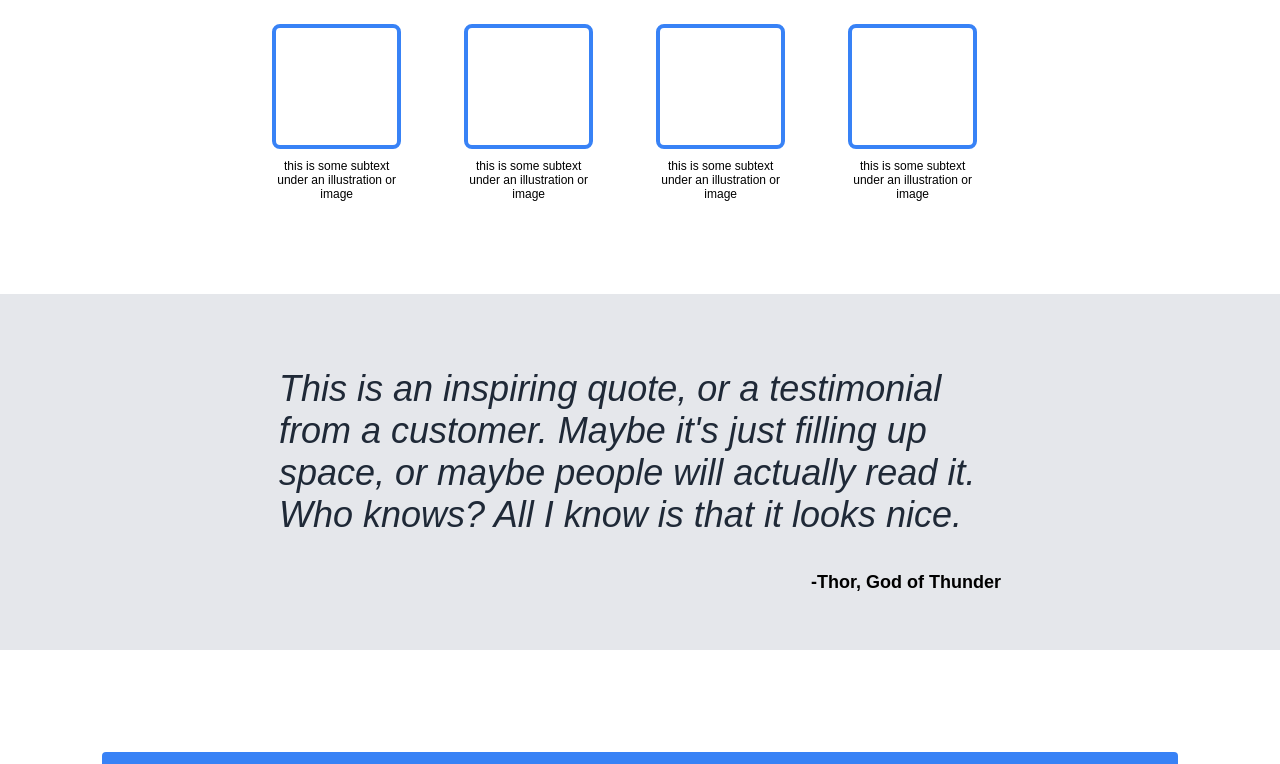
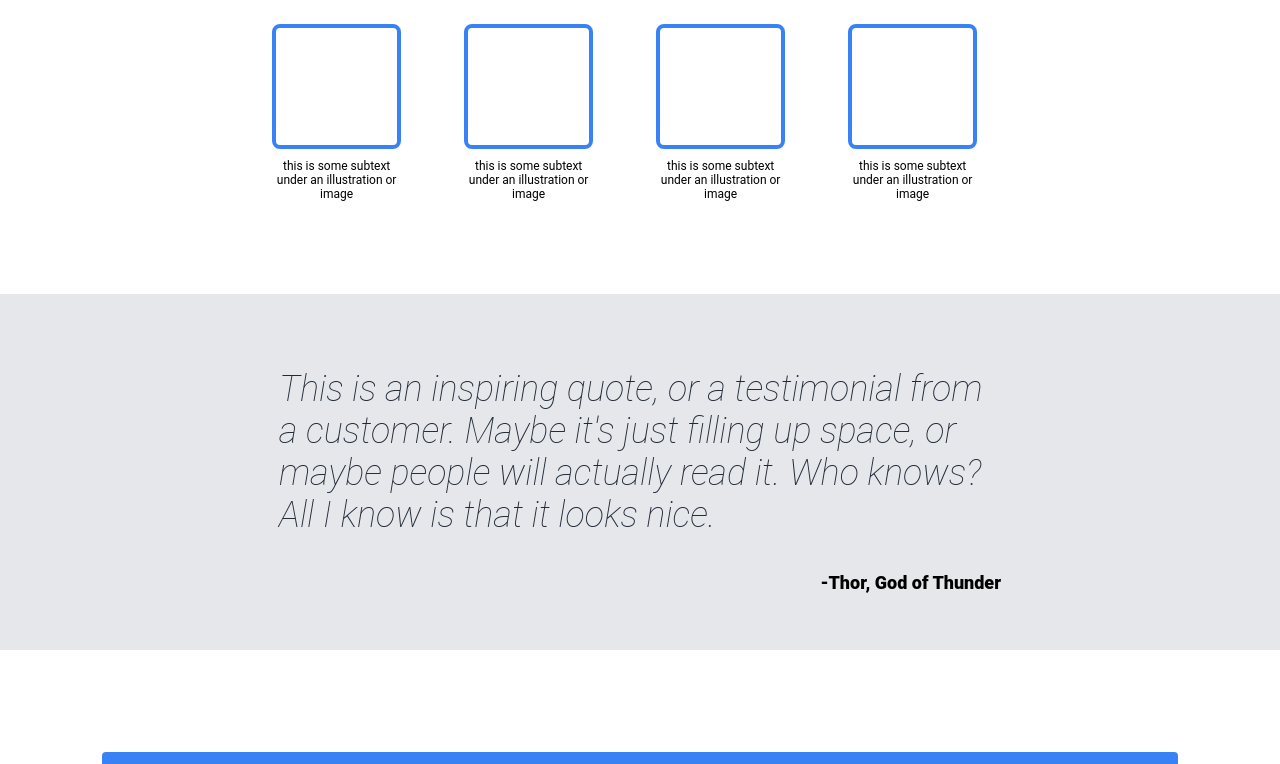
Before and after one commit to tomrfitz/odin-landing-page, a plain HTML site: page index.html in a window 1280 px wide. Shown: the part 491-1255 px from the top of the page. Drawn offline with Linux system fonts and the light colour scheme.

Commit message:
change to roboto font

```diff
--- a/index.css
+++ b/index.css
@@ -9,7 +9,7 @@ html {
 }
 
 body {
-    font-family: sans-serif;
+    font-family: 'roboto', sans-serif;
     margin: 0px;
     min-height: 100%;
     width: 100%;
```
